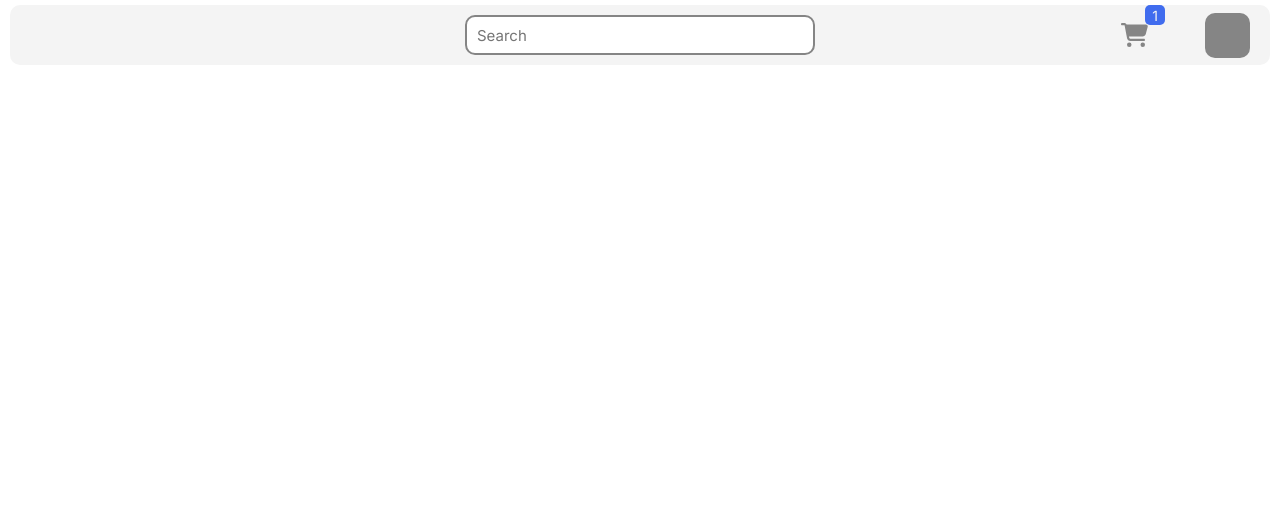
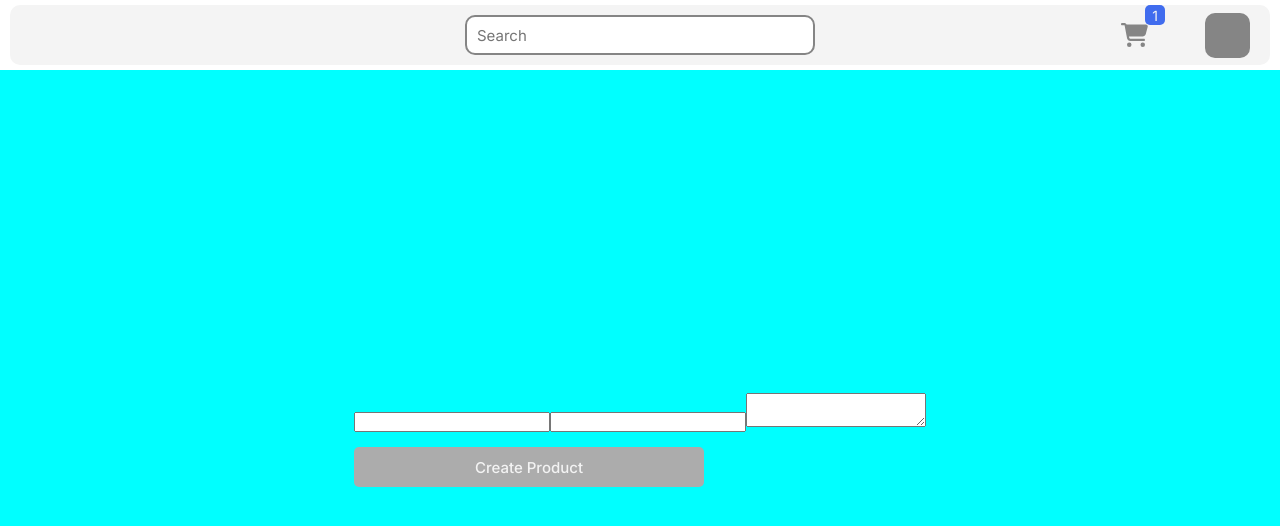
Before and after one commit to AlexNdungu/E-Comm, a React (Vite) app: page /createProduct in a window 1280 px wide. Shown: the top 526 px of the page. Built offline with nearby package versions, Linux system fonts and the light colour scheme.

Commit message:
Create upload new product form

```diff
--- a/src/Layouts/CreateProductForm/CreateProductForm.jsx
+++ b/src/Layouts/CreateProductForm/CreateProductForm.jsx
@@ -1,8 +1,17 @@
 import styles from "./CreateProductForm.module.css"
+import Button from "../Auth/Btn/Button";
 
 function CreateProductForm(){
     return(
         <>
+            <div className={styles.createProductSection}>
+                <form action="">
+                    <input type="text" name="" id="" />
+                    <input type="number" name="" id="" />
+                    <textarea name="" id=""></textarea>
+                    <Button span="Create Product" />
+                </form>
+            </div>
         </>
     );
 }
--- a/src/Layouts/CreateProductForm/CreateProductForm.module.css
+++ b/src/Layouts/CreateProductForm/CreateProductForm.module.css
@@ -0,0 +1,8 @@
+.createProductSection {
+    width: 100%;
+    height: calc(100vh - 60px);
+    background-color: aqua;
+    display: flex;
+    align-items: center;
+    justify-content: center;
+}
```
